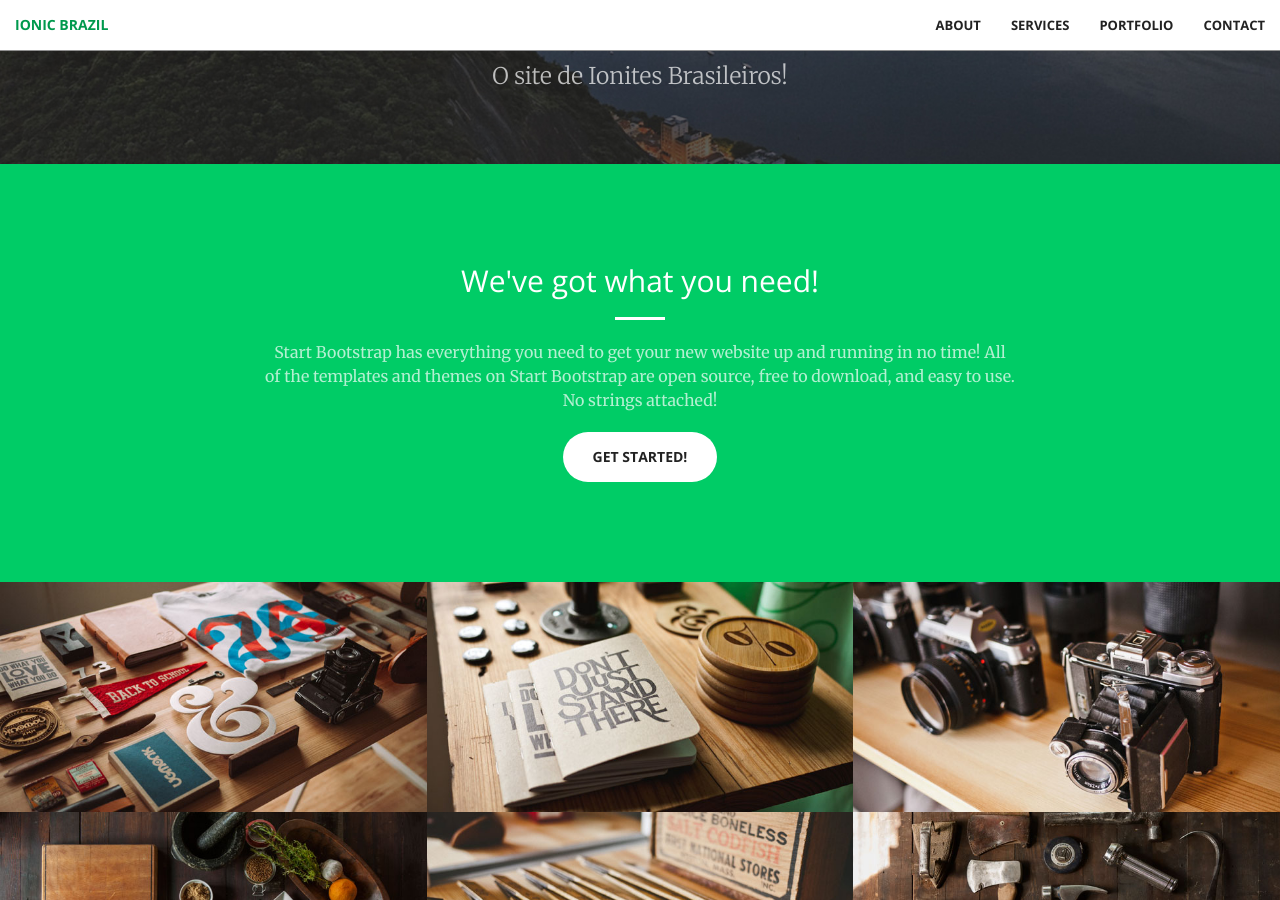
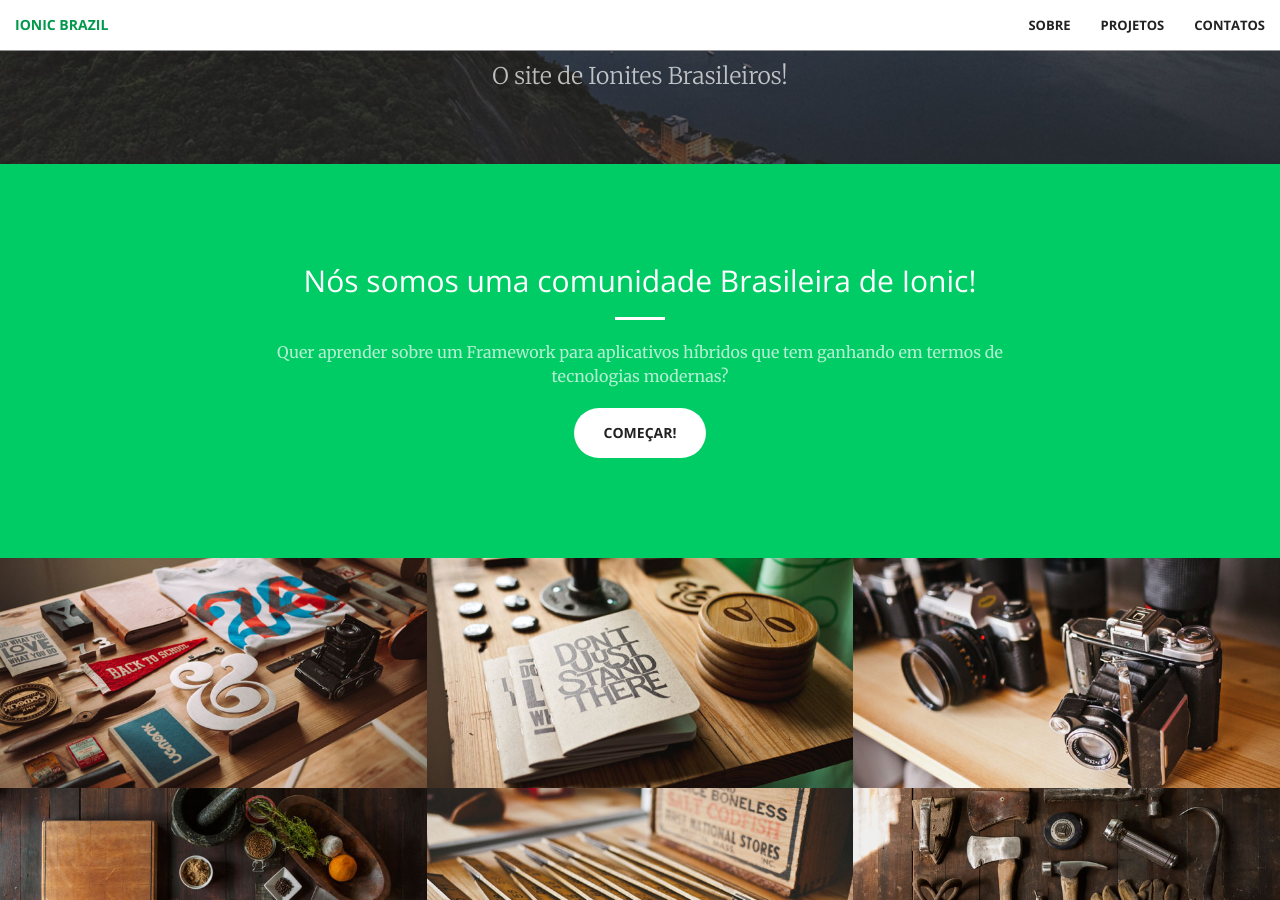
Before and after one commit to gabrielclima/gabrielclima.github.io, a Jekyll site: the page built from index.html, in a window 1280 px wide and 900 px high, scrolled down 736 px. Built offline with Jekyll 4.4.1, drawn with Linux system fonts in a browser that asks for light colours.

Commit message:
Informações da página

```diff
--- a/_includes/call-to-action.html
+++ b/_includes/call-to-action.html
@@ -2,10 +2,10 @@
     <div class="container">
         <div class="row">
             <div class="col-lg-8 col-lg-offset-2 text-center">
-                <h2 class="section-heading">We've got what you need!</h2>
+                <h2 class="section-heading">Nós somos uma comunidade Brasileira de Ionic!</h2>
                 <hr class="light">
-                <p class="text-faded">Start Bootstrap has everything you need to get your new website up and running in no time! All of the templates and themes on Start Bootstrap are open source, free to download, and easy to use. No strings attached!</p>
-                <a href="#" class="btn btn-default btn-xl">Get Started!</a>
+                <p class="text-faded">Quer aprender sobre um Framework para aplicativos híbridos que tem ganhando em termos de tecnologias modernas?</p>
+                <a href="#" class="btn btn-default btn-xl">Começar!</a>
             </div>
         </div>
     </div>
--- a/_includes/nav.html
+++ b/_includes/nav.html
@@ -3,7 +3,7 @@
         <!-- Brand and toggle get grouped for better mobile display -->
         <div class="navbar-header">
             <button type="button" class="navbar-toggle collapsed" data-toggle="collapse" data-target="#bs-example-navbar-collapse-1">
-                <span class="sr-only">Toggle navigation</span>
+                <span class="sr-only">Mudar Navegação</span>
                 <span class="icon-bar"></span>
                 <span class="icon-bar"></span>
                 <span class="icon-bar"></span>
@@ -15,16 +15,16 @@
         <div class="collapse navbar-collapse" id="bs-example-navbar-collapse-1">
             <ul class="nav navbar-nav navbar-right">
                 <li>
-                    <a class="page-scroll" href="#about">About</a>
+                    <a class="page-scroll" href="#about">Sobre</a>
+                </li>
+                <!--<li>
+                    <a class="page-scroll" href="#services">Services</a>
+                </li>-->
+                <li>
+                    <a class="page-scroll" href="#portfolio">Projetos</a>
                 </li>
                 <li>
-                    <a class="page-scroll" href="#services">Services</a>
-                </li>
-                <li>
-                    <a class="page-scroll" href="#portfolio">Portfolio</a>
-                </li>
-                <li>
-                    <a class="page-scroll" href="#contact">Contact</a>
+                    <a class="page-scroll" href="#contact">Contatos</a>
                 </li>
             </ul>
         </div>
```
